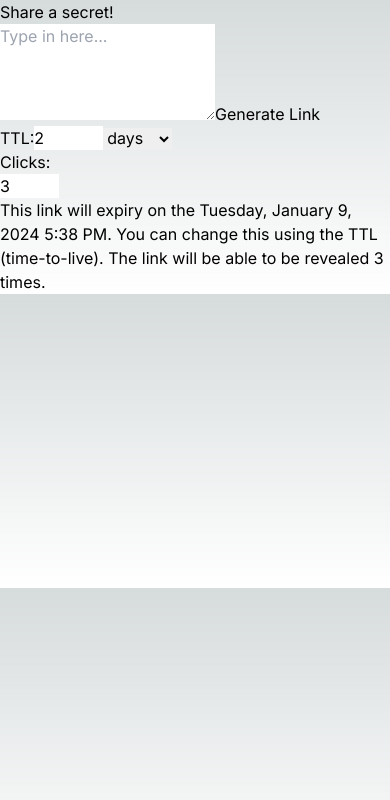
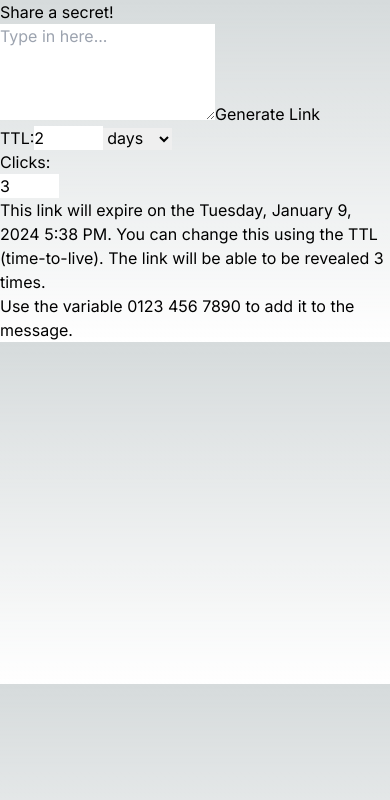
Before and after one commit to mrhrobertson/tempest, a Next.js app: page / in a window 390 px wide. Shown: the top 800 px of the page. Built offline with nearby package versions, Linux system fonts and the light colour scheme.

Commit message:
Fixed initial theming, added phone support and info colour

```diff
--- a/app/[id]/page.tsx
+++ b/app/[id]/page.tsx
@@ -22,6 +22,10 @@ export default function Page() {
   const [theme, setTheme] = useState<string>();
 
   useEffect(() => {
+    let initTheme = window.matchMedia("(prefers-color-scheme: dark)").matches
+      ? "dark"
+      : "light";
+    setTheme(initTheme);
     window
       .matchMedia("(prefers-color-scheme: dark)")
       .addEventListener("change", (e) => e.matches && setTheme("dark"));
--- a/app/page.tsx
+++ b/app/page.tsx
@@ -30,13 +30,17 @@ export default function Home() {
   }, [amount, period]);
 
   useEffect(() => {
+    let initTheme = window.matchMedia("(prefers-color-scheme: dark)").matches
+      ? "dark"
+      : "light";
+    setTheme(initTheme);
     window
       .matchMedia("(prefers-color-scheme: dark)")
       .addEventListener("change", (e) => e.matches && setTheme("dark"));
     window
       .matchMedia("(prefers-color-scheme: light)")
       .addEventListener("change", (e) => e.matches && setTheme("light"));
-  });
+  }, [theme]);
 
   const resetValues = () => {
     setContent("");
@@ -221,13 +225,30 @@ export default function Home() {
             </div>
           </form>
           <p className="text-center mt-4">
-            This link will expiry on the {date.format("LLLL")}. You can change
+            This link will expire on the {date.format("LLLL")}. You can change
             this using the TTL (time-to-live). The link will be able to be
             revealed {clicks} time{clicks > 1 ? "s" : ""}.
           </p>
           {strings.generic.contact ? (
-            <p className="text-center text-dark bg-primary-light dark:bg-primary-dark p-4 text-sm mt-2 rounded-lg w-full">
-              {strings.generic.contact}
+            <p className="text-center text-dark bg-info p-4 text-sm mt-2 rounded-lg w-full">
+              {strings.generic.phone ? (
+                strings.generic.contact.search("<phone>") ? (
+                  <span>
+                    {strings.generic.contact.split("<phone>")[0]}
+                    <a
+                      className="font-bold underline underline-offset-4"
+                      href={`tel:${strings.generic.phone}`}
+                    >
+                      {strings.generic.phone}
+                    </a>
+                    {strings.generic.contact.split("<phone>")[1]}
+                  </span>
+                ) : (
+                  strings.generic.contact
+                )
+              ) : (
+                strings.generic.contact
+              )}
             </p>
           ) : (
             ""
--- a/config/strings.json
+++ b/config/strings.json
@@ -12,7 +12,8 @@
     "reveal": "Reveal Secret",
     "title": "Tempest",
     "desc": "Simply send passwords safely.",
-    "contact": ""
+    "contact": "Use the variable <phone> to add it to the message.",
+    "phone": "0123 456 7890"
   },
   "generate": {
     "head": "Share a secret!",
--- a/config/tailwind.config.ts
+++ b/config/tailwind.config.ts
@@ -74,6 +74,7 @@ const config: Config = {
             },
           },
         },
+        info: colors.red[500],
         warning: colors.red[500],
         light: colors.zinc[900],
         dark: colors.zinc[50],
```
